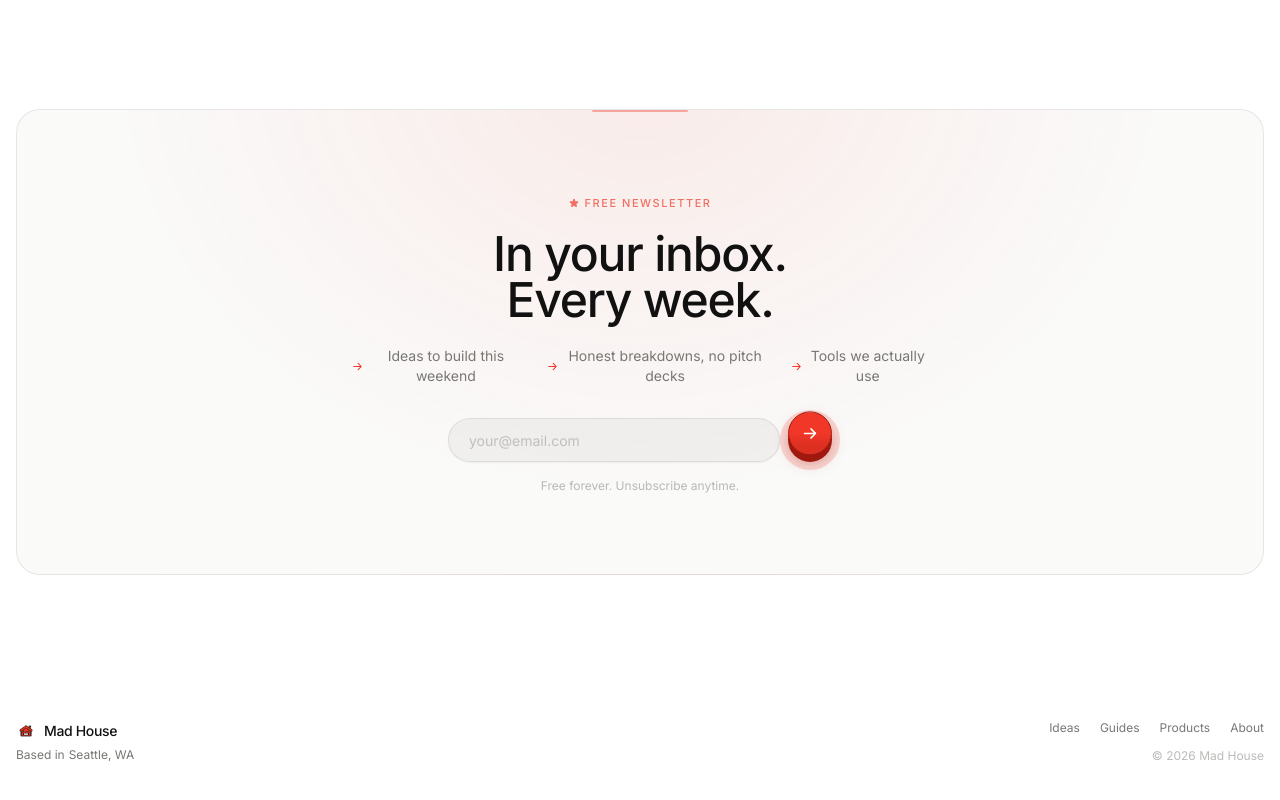
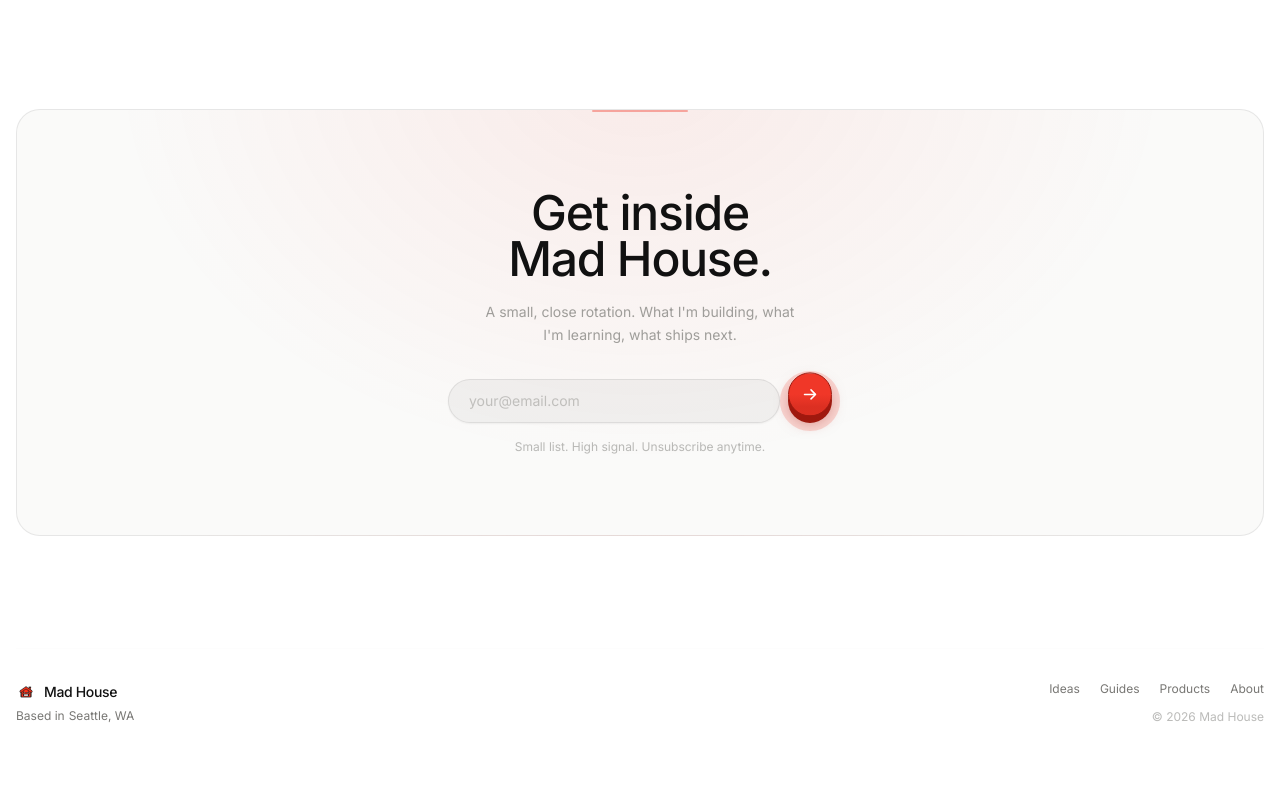
Before and after one commit to samhcus/personal-site, a Next.js app: page / in a window 1280 px wide. Shown: the part 3394-4194 px from the top of the page. After the commit the page ends 4159 px from the top, so only its background shows below. Built offline with nearby package versions, Linux system fonts and the light colour scheme.

Commit message:
feat: update newsletter — get inside mad house copy

```diff
--- a/components/newsletter.tsx
+++ b/components/newsletter.tsx
@@ -5,15 +5,9 @@ import { motion } from "motion/react";
 import { Input } from "@/components/ui/input";
 import { PushButton } from "@/components/ui/push-button";
 import { toast } from "sonner";
-import { ArrowRight, Star } from "@phosphor-icons/react";
+import { ArrowRight } from "@phosphor-icons/react";
 
 const ease = [0.16, 1, 0.3, 1] as const;
-
-const perks = [
-  "Ideas to build this weekend",
-  "Honest breakdowns, no pitch decks",
-  "Tools we actually use",
-];
 
 export function Newsletter() {
   const [email, setEmail] = useState("");
@@ -47,29 +41,18 @@ export function Newsletter() {
               "radial-gradient(ellipse at 50% -10%, rgba(240,55,40,0.08) 0%, transparent 60%), var(--card)",
           }}
         >
-          {/* Decorative top line */}
           <div className="absolute top-0 left-1/2 -translate-x-1/2 w-24 h-0.5 bg-primary/40 rounded-full" />
 
           <div className="max-w-xl mx-auto text-center">
-            <div className="inline-flex items-center gap-1.5 text-[11px] font-medium tracking-[0.14em] text-primary/70 uppercase mb-5">
-              <Star weight="fill" size={10} />
-              Free newsletter
-            </div>
-
             <h2 className="text-4xl md:text-5xl font-medium tracking-tight text-foreground leading-[0.95]">
-              In your inbox.
+              Get inside
               <br />
-              Every week.
+              Mad House.
             </h2>
 
-            <div className="mt-6 flex flex-col sm:flex-row items-center justify-center gap-x-6 gap-y-2">
-              {perks.map((p) => (
-                <div key={p} className="flex items-center gap-1.5 text-sm text-muted-foreground">
-                  <ArrowRight weight="bold" size={11} className="text-primary flex-shrink-0" />
-                  {p}
-                </div>
-              ))}
-            </div>
+            <p className="mt-5 text-sm text-muted-foreground/70 max-w-xs mx-auto leading-relaxed">
+              {"A small, close rotation. What I'm building, what I'm learning, what ships next."}
+            </p>
 
             <form
               onSubmit={handleSubmit}
@@ -89,7 +72,7 @@ export function Newsletter() {
             </form>
 
             <p className="mt-4 text-xs text-muted-foreground/50">
-              Free forever. Unsubscribe anytime.
+              Small list. High signal. Unsubscribe anytime.
             </p>
           </div>
         </motion.div>
```
